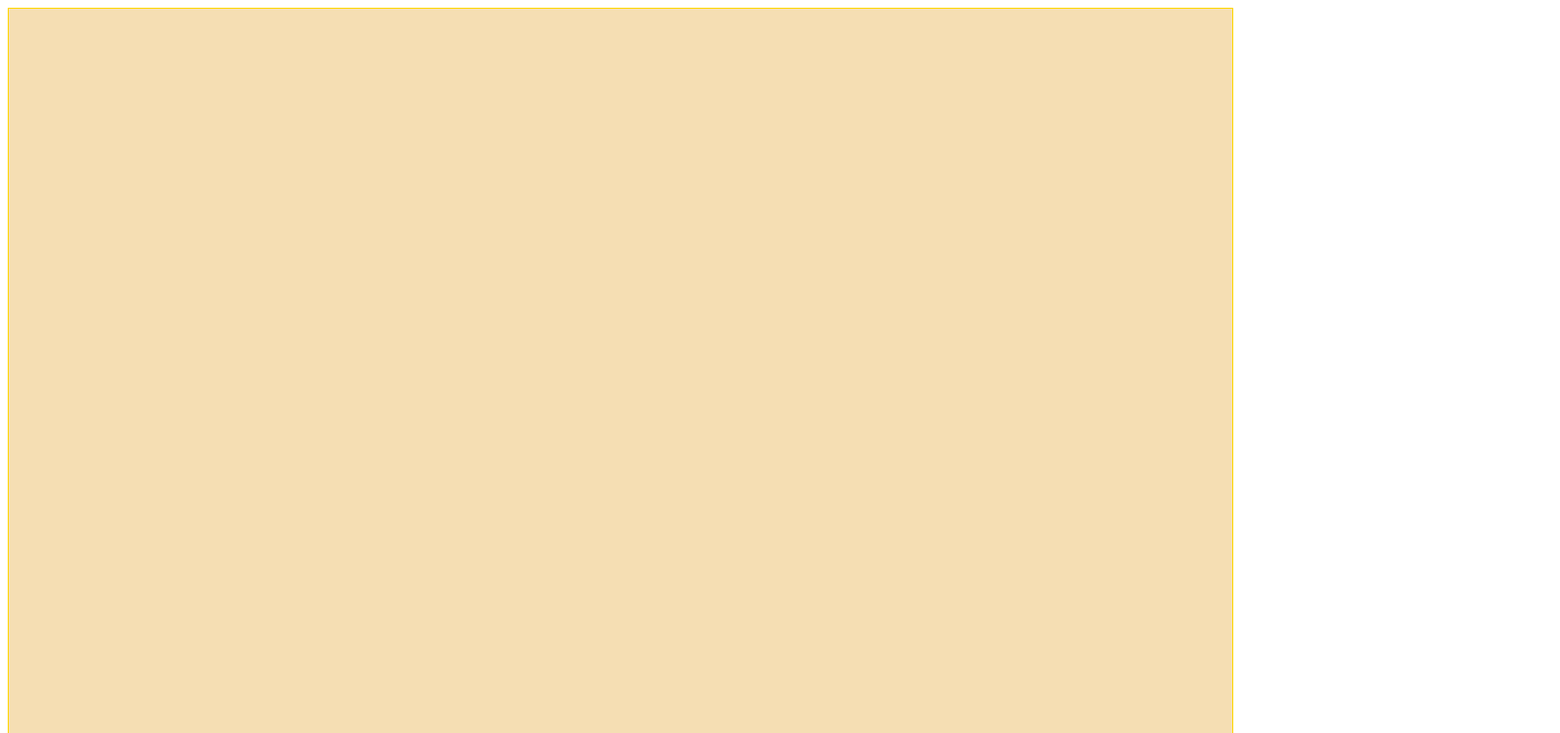
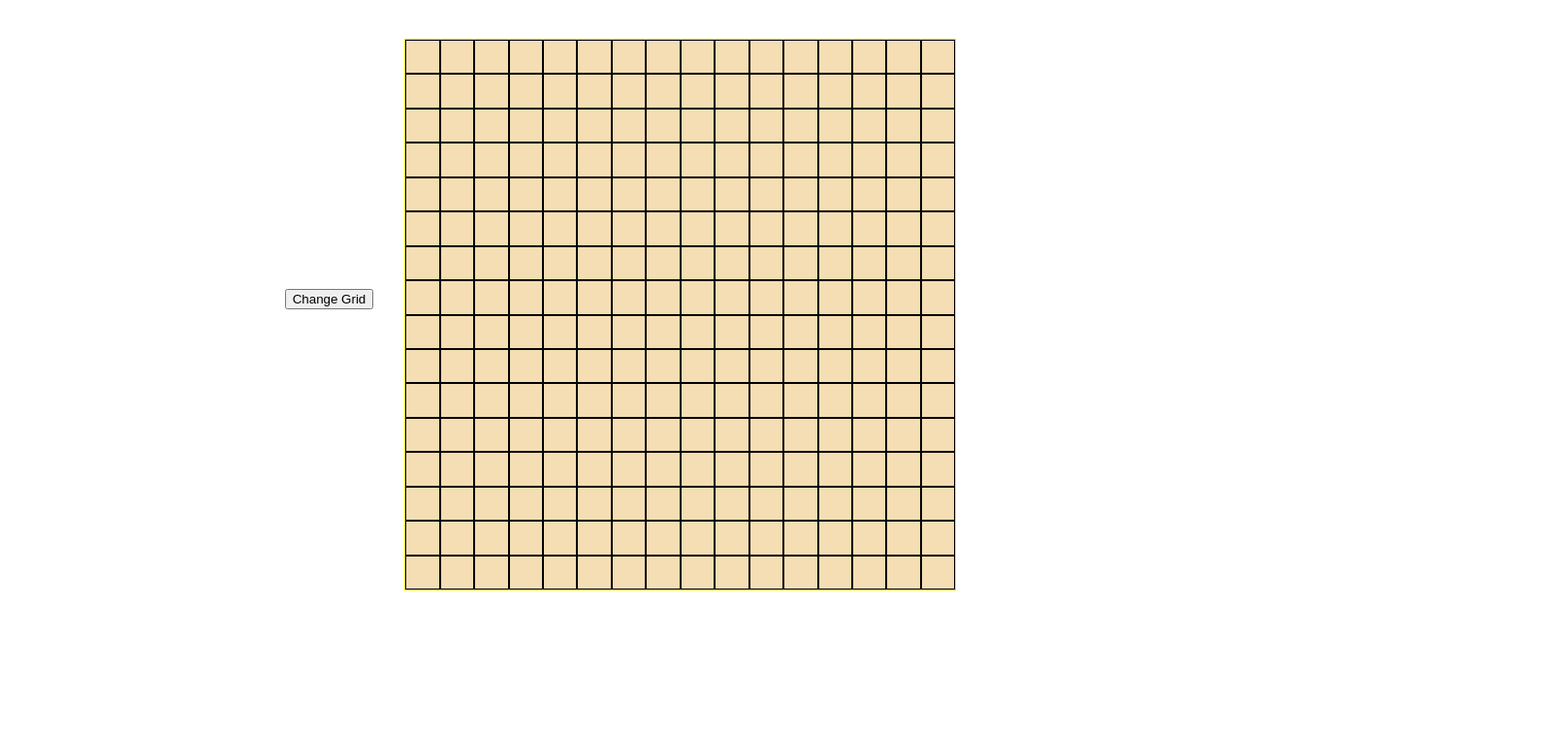
Before and after one commit to nelsondbarros/odin-etch-a-sketch, a plain HTML site: page index.html in a window 1280 px wide. Shown: the top 756 px of the page at 97% size, 1609 px wide, since content can reach past the window. Drawn offline with Linux system fonts and the light colour scheme.

Commit message:
basic template done

```diff
--- a/index.html
+++ b/index.html
@@ -8,6 +8,10 @@
     <link rel="stylesheet" href="styles.css">
 </head>
 <body>
+
+    <div class=button-container>
+        <button class="button" type="button">Change Grid</button>
+    </div>
     <div id="container" class="container">
 
     </div>
--- a/script.js
+++ b/script.js
@@ -1,6 +1,21 @@
 const container = document.querySelector('#container');
 
-for (i=0; i<255;i++){
+for (i=0; i<256;i++){
     container.appendChild(document.createElement('div'))
 
 }
+
+
+
+let number;
+const buttons = document.querySelectorAll('.button');
+buttons.forEach((button)=>{button.addEventListener('click',()=> {
+    do {
+        number = window.prompt("Enter a number below 100");
+    }
+    while (number > 100);
+
+
+
+})
+});
--- a/styles.css
+++ b/styles.css
@@ -1,7 +1,30 @@
+body {
+    display: flex;
+    justify-content: center;
+}
+
 .container {
     display: grid;
     background-color: wheat;
     border: 1px solid gold;
-    grid-template-columns: repeat(16, 100px);
-    grid-template-rows: repeat(16, 100px);
+    grid-template-columns: repeat(16, 2fr);
+    grid-template-rows: repeat(16, 2fr);
+    width: 567px;
+    height: 567px;
+    margin-left: 2rem;
+    margin-top: 2rem;
 }
+
+.container > div {
+    border: 1px solid;
+}
+
+.container > div:hover {
+    background-color: blueviolet;
+}
+
+.button-container {
+    display: flex;
+    justify-content: center;
+    align-items: center;
+}
```
